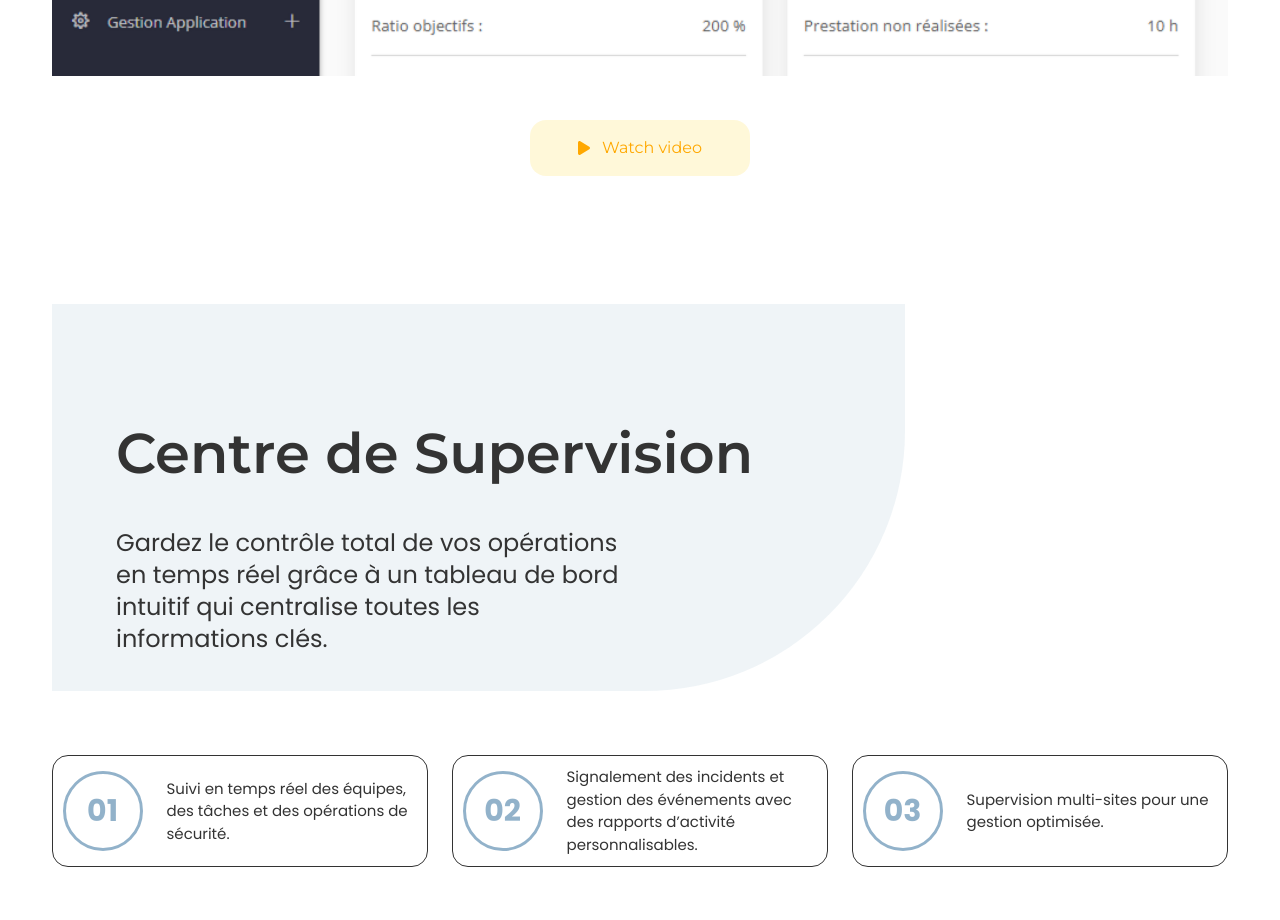
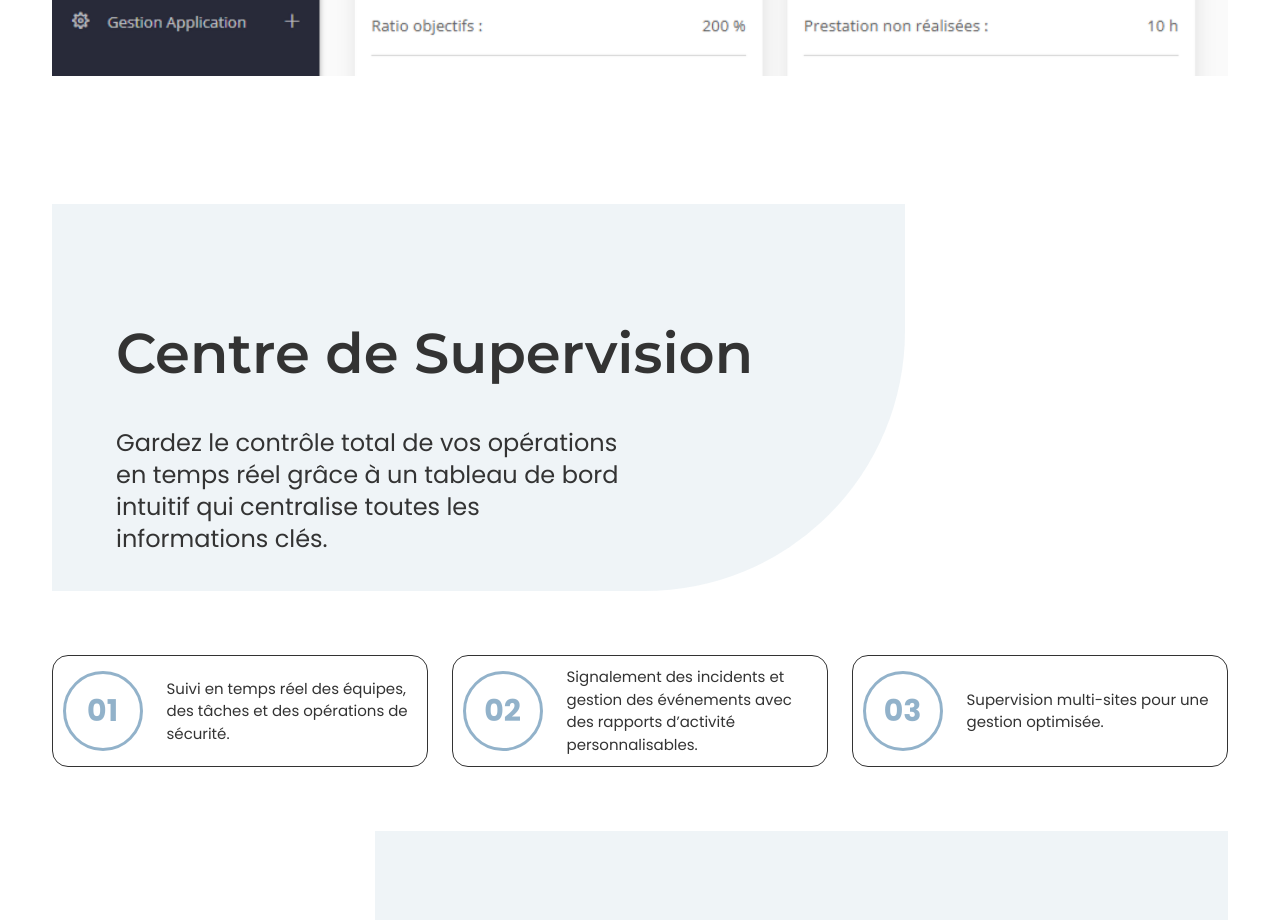
Before and after one commit to dev-pengi/jarvis-website, a Next.js app: page / in a window 1280 px wide. Shown: the part 2780-3700 px from the top of the page. Built offline with nearby package versions, Linux system fonts and the light colour scheme; a web font is replaced by a local one.

Commit message:
removed watch video button

```diff
--- a/src/app/ui/PlatformSection.tsx
+++ b/src/app/ui/PlatformSection.tsx
@@ -1,8 +1,5 @@
 import { FC } from "react";
 import Container from "../components/Container";
-
-import { FontAwesomeIcon } from "@fortawesome/react-fontawesome";
-import { faPlay } from "@fortawesome/free-solid-svg-icons";
 
 const keywords = [
   "RH",
@@ -51,15 +48,6 @@ const PlatformSection: FC = () => {
             className="w-full"
           />
         </div>
-        <div className="mt-11 flex items-center justify-center">
-          <a
-            href="/"
-            className="flex items-center gap-3 bg-lightyellow/15 hover:bg-lightyellow/30 duration-75 text-yellow py-4 px-12 rounded-2xl"
-          >
-            <FontAwesomeIcon icon={faPlay} />
-            Watch video
-          </a>
-        </div>
       </Container>
     </section>
   );
```
